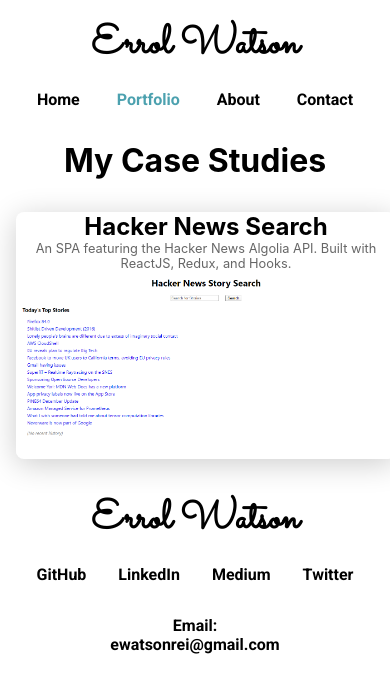
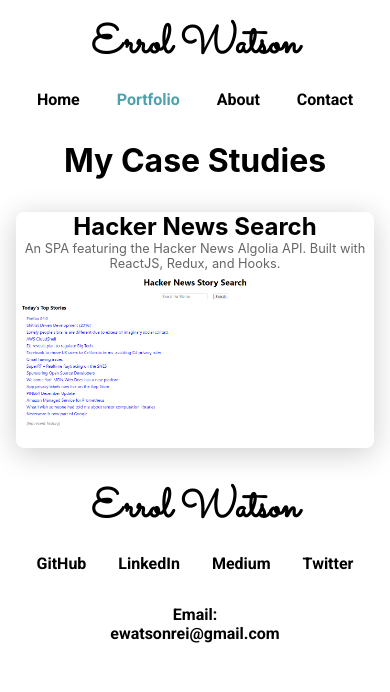
Before and after one commit to errolgh/portfolio, a React (Create React App) app: page /portfolio in a window 390 px wide. Shown: the top 692 px of the page. Built offline with nearby package versions, Linux system fonts and the light colour scheme.

Commit message:
responsiveness to portfolio page

```diff
--- a/src/styles/gallery.scss
+++ b/src/styles/gallery.scss
@@ -1,6 +1,6 @@
 .projects {
   display: grid;
-  grid-template-columns: repeat(auto-fit, minmax(380px, 1fr));
+  grid-template-columns: repeat(auto-fit, minmax(300px, 1fr));
   grid-column-gap: 3rem;
   grid-row-gap: 5rem;
   margin-top: 2rem;
```
